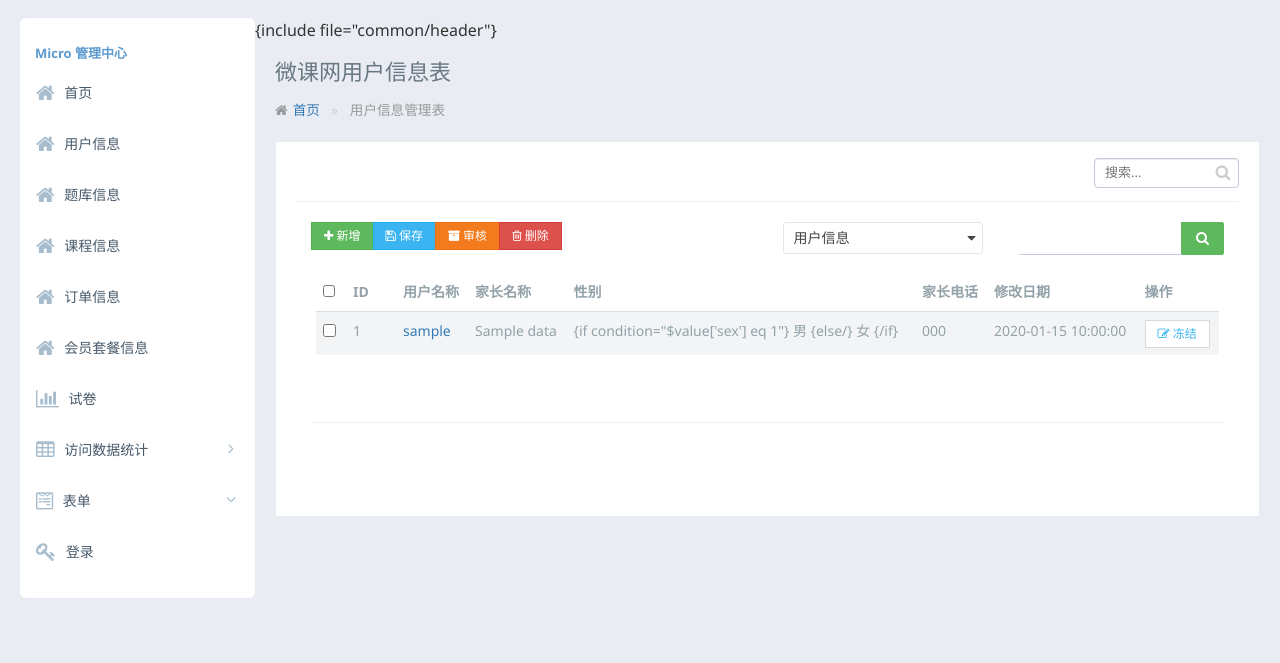
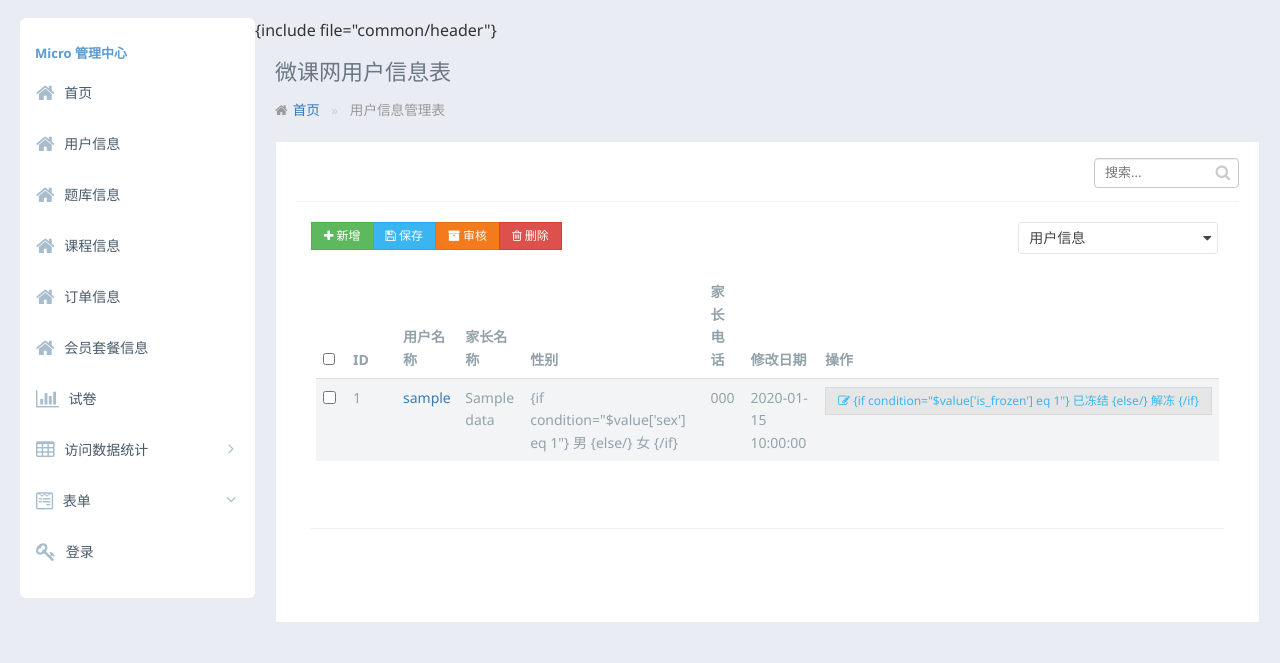
Before and after one commit to duubs/weike, a PHP site: template admin/application/admin/view/user/user.php in a window 1280 px wide. Shown: the part 77-740 px from the top of the page. Run offline with PHP 8.4, Linux system fonts and the light colour scheme; the template is opened without the code that fills it: most values are stand-ins (such as "Sample title", 1, 10 or a date in 2020).

Commit message:
最后微调

```diff
--- a/admin/application/admin/controller/ExaminationPaper.php
+++ b/admin/application/admin/controller/ExaminationPaper.php
@@ -18,6 +18,8 @@ class ExaminationPaper extends Controller
      */
     public function examinationPaper()
     {
+        $this->error('暂未开放');
+
         $data = Db::table('micro_paper')->select();
         //查询试卷试题
         $question = Db::table('micro_question')->select();
--- a/admin/application/admin/view/user/user.php
+++ b/admin/application/admin/view/user/user.php
@@ -49,14 +49,14 @@
                                   </select>
                         </div>
                         </div>
-                        <div class="am-u-sm-12 am-u-md-3">
+                        <!-- <div class="am-u-sm-12 am-u-md-3">
                             <div class="am-input-group am-input-group-sm">
                                 <input type="text" class="am-form-field">
                                 <span class="am-input-group-btn">
-            <button class="am-btn  am-btn-default am-btn-success tpl-am-btn-success am-icon-search" type="button"></button>
-          </span>
+                                <button class="am-btn  am-btn-default am-btn-success tpl-am-btn-success am-icon-search" type="button"></button>
+                              </span>
                             </div>
-                        </div>
+                        </div> -->
                     </div>
                     <div class="am-g">
                         <div class="am-u-sm-12">
@@ -94,7 +94,13 @@
                                             <td>
                                                 <div class="am-btn-toolbar" id="button">
                                                     <div class="am-btn-group am-btn-group-xs">
-                                                        <button class="am-btn am-btn-default am-btn-xs am-text-secondary"><span class="am-icon-pencil-square-o"></span> 冻结</button>
+                                                        <a href="javascript:void(0)" class="am-btn am-btn-default am-btn-xs am-text-secondary"><span class="am-icon-pencil-square-o" userid="{$value['user_id']}" isfrozen="{$value['is_frozen']}">
+                                                        {if condition="$value['is_frozen'] eq 1"}
+                                                            已冻结
+                                                        {else/}
+                                                            解冻
+                                                        {/if}
+                                                    </span></a>
                                                     </div>
                                                 </div>
                                             </td>
@@ -131,6 +137,21 @@
     <script src="admin/js/jquery.min.js"></script>
     <script type="text/javascript">
         $(function(){
+            $('#body').on('click','.am-icon-pencil-square-o',function(){
+                var userid = $(this).attr('userid');
+                var isfrozen = $(this).attr('isfrozen');
+                $.get("/admin/user/freeze", {userid:userid,isfrozen:isfrozen},function(data){
+
+                });
+                if (isfrozen == 1) {
+                    $(this).text('解冻');
+                    $(this).attr('isfrozen',0)
+                }else{
+                    $(this).text('已冻结');
+                    $(this).attr('isfrozen',1)
+                }
+            });
+
             $('#info').change(function(){
                var info = $("#info").val();
                $.get("/admin/user/member",{info:info},function(data){
@@ -143,16 +164,22 @@
                             <td>'+data[k].parent_name+'</td>\
                             <td class="am-hide-sm-only">';
                             if (data[k].sex == 1) {
-                                html += '男'
+                                html += '男';
                             }else{
-                                html+= '女'
+                                html+= '女';
                             }
                         html += '</td><td class="am-hide-sm-only">'+data[k].parent_tel+'</td>\
                             <td class="am-hide-sm-only">'+data[k].reg_time+'</td>\
                             <td>\
                                 <div class="am-btn-toolbar">\
                                     <div class="am-btn-group am-btn-group-xs">\
-                                        <button class="am-btn am-btn-default am-btn-xs am-text-secondary"><span class="am-icon-pencil-square-o"></span> 冻结</button>\
+                                        <a href="javascript:void(0)" class="am-btn am-btn-default am-btn-xs am-text-secondary"><span class="am-icon-pencil-square-o" userid="'+data[k].user_id+'" isfrozen="'+data[k].is_frozen+'">';
+                            if (data[k].is_frozen == 1) {
+                                html += '已冻结';
+                            }else{
+                                html+= '解冻';
+                            }
+                        html += ' </span></a>\
                                     </div>\
                                 </div>\
                             </td>\
@@ -178,16 +205,22 @@
                             <td>'+data[k].parent_name+'</td>\
                             <td class="am-hide-sm-only">';
                             if (data[k].sex == 1) {
-                                html += '男'
+                                html += '男';
                             }else{
-                                html+= '女'
+                                html+= '女';
                             }
-                        html += '</td><td class="am-hide-sm-only">'+data[k].parent_tel+'</td>\
+                         html += '</td><td class="am-hide-sm-only">'+data[k].parent_tel+'</td>\
                             <td class="am-hide-sm-only">'+data[k].reg_time+'</td>\
                             <td>\
                                 <div class="am-btn-toolbar">\
                                     <div class="am-btn-group am-btn-group-xs">\
-                                        <button class="am-btn am-btn-default am-btn-xs am-text-secondary"><span class="am-icon-pencil-square-o"></span> 冻结</button>\
+                                        <a href="javascript:void(0)" class="am-btn am-btn-default am-btn-xs am-text-secondary"><span class="am-icon-pencil-square-o " userid="'+data[k].user_id+'" isfrozen="'+data[k].is_frozen+'">';
+                            if (data[k].is_frozen == 1) {
+                                html += '已冻结';
+                            }else{
+                                html+= '解冻';
+                            }
+                        html += ' </span></a>\
                                     </div>\
                                 </div>\
                             </td>\
--- a/home/application/index/controller/Index.php
+++ b/home/application/index/controller/Index.php
@@ -2,13 +2,9 @@
 namespace app\index\controller;
 
 use think\Controller;
-
 use app\index\model\Curl;
-
 use think\Db;
-
 use think\View;
-
 use think\Request;
 
 
--- a/home/composer.json
+++ b/home/composer.json
@@ -24,7 +24,8 @@
         "topthink/think-migration": "^1.0",
         "topthink/think-queue": "1.*",
         "topthink/think-helper": "1.*",
-        "phpmailer/phpmailer": "^6.0"
+        "phpmailer/phpmailer": "^6.0",
+        "topthink/think-testing": "1.*"
     },
     "autoload": {
         "psr-4": {
```
Also changed, not shown: admin/application/admin/controller/User.php (+22 -4 lines), admin/application/admin/view/question_bank/question_bank.php (+4 -3 lines), 1 other file.
